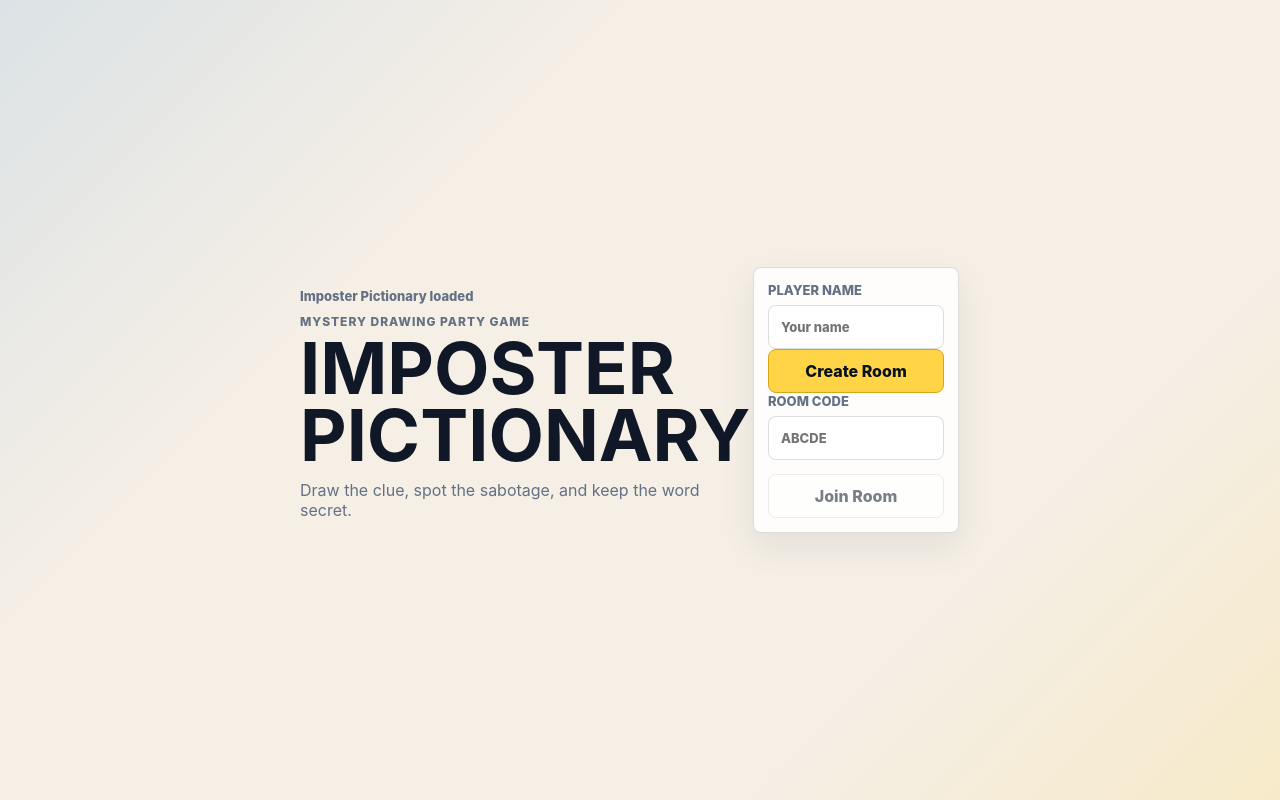
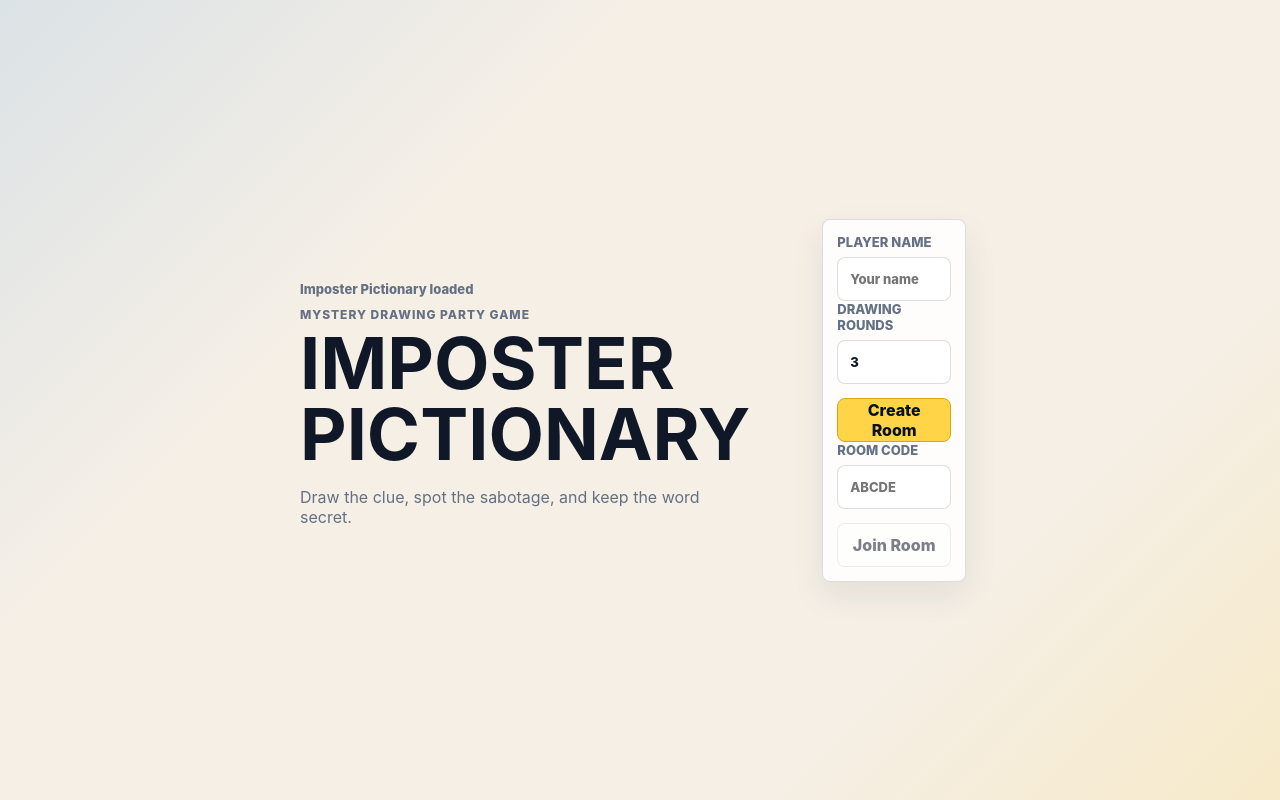
Before and after one commit to siddharth559/Imposter-Pictionary-, a React (Vite) app: page / in a window 1280 px wide. Built offline with nearby package versions, Linux system fonts and the light colour scheme; no server answers.

Commit message:
Add host round setting

```diff
--- a/src/firebase/rooms.ts
+++ b/src/firebase/rooms.ts
@@ -2,7 +2,7 @@ import { get, onDisconnect, onValue, ref, set, update } from 'firebase/database'
 import type { User } from 'firebase/auth'
 import { getFirebaseDatabase } from './client'
 import { signInGuest } from './auth'
-import { DEFAULT_CYCLES, DEFAULT_TURN_SECONDS, MAX_PLAYERS } from '../game/constants'
+import { DEFAULT_CYCLES, DEFAULT_TURN_SECONDS, MAX_CYCLES, MAX_PLAYERS, MIN_CYCLES } from '../game/constants'
 import type { Room } from '../game/types'
 
 const ROOM_CODE_LENGTH = 5
@@ -15,6 +15,11 @@ export function normalizeRoomCode(roomCode: string) {
 
 export function normalizePlayerName(playerName: string) {
   return playerName.trim().slice(0, 18) || 'Player'
+}
+
+export function normalizeCycles(cycles: number) {
+  if (!Number.isFinite(cycles)) return DEFAULT_CYCLES
+  return Math.max(MIN_CYCLES, Math.min(MAX_CYCLES, Math.round(cycles)))
 }
 
 export function generateRoomCode() {
@@ -48,8 +53,9 @@ async function getAvailableRoomCode() {
   throw new Error('Could not generate a unique room code. Please try again.')
 }
 
-export async function createRoom(playerNameInput: string) {
+export async function createRoom(playerNameInput: string, cyclesInput = DEFAULT_CYCLES) {
   const playerName = normalizePlayerName(playerNameInput)
+  const cycles = normalizeCycles(cyclesInput)
   const user = await ensureGuestUser()
   const roomCode = await getAvailableRoomCode()
   const database = getFirebaseDatabase()
@@ -62,7 +68,7 @@ export async function createRoom(playerNameInput: string) {
     hostId: user.uid,
     createdAt: now,
     settings: {
-      cycles: DEFAULT_CYCLES,
+      cycles,
       turnSeconds: DEFAULT_TURN_SECONDS,
       maxPlayers: MAX_PLAYERS,
     },
--- a/src/game/constants.ts
+++ b/src/game/constants.ts
@@ -2,3 +2,5 @@ export const MIN_PLAYERS = 4
 export const MAX_PLAYERS = 8
 export const DEFAULT_TURN_SECONDS = 60
 export const DEFAULT_CYCLES = 3
+export const MIN_CYCLES = 1
+export const MAX_CYCLES = 6
--- a/src/pages/HomePage.tsx
+++ b/src/pages/HomePage.tsx
@@ -1,6 +1,7 @@
 import { FormEvent, useState } from 'react'
 import { useNavigate } from 'react-router-dom'
-import { createRoom, joinRoom, normalizeRoomCode, PLAYER_NAME_STORAGE_KEY } from '../firebase/rooms'
+import { createRoom, joinRoom, normalizeCycles, normalizeRoomCode, PLAYER_NAME_STORAGE_KEY } from '../firebase/rooms'
+import { DEFAULT_CYCLES, MAX_CYCLES, MIN_CYCLES } from '../game/constants'
 
 export function HomePage() {
   const navigate = useNavigate()
@@ -8,6 +9,7 @@ export function HomePage() {
     () => localStorage.getItem(PLAYER_NAME_STORAGE_KEY) ?? '',
   )
   const [roomCode, setRoomCode] = useState('')
+  const [cycles, setCycles] = useState(DEFAULT_CYCLES)
   const [isSubmitting, setIsSubmitting] = useState(false)
   const [error, setError] = useState<string | null>(null)
 
@@ -16,7 +18,7 @@ export function HomePage() {
     setIsSubmitting(true)
     setError(null)
     try {
-      const nextRoomCode = await createRoom(playerName)
+      const nextRoomCode = await createRoom(playerName, cycles)
       navigate(`/lobby/${nextRoomCode}`)
     } catch (err) {
       setError(err instanceof Error ? err.message : 'Could not create room.')
@@ -63,6 +65,16 @@ export function HomePage() {
         </label>
 
         <form className="stack" onSubmit={handleCreateRoom}>
+          <label>
+            Drawing rounds
+            <input
+              type="number"
+              min={MIN_CYCLES}
+              max={MAX_CYCLES}
+              value={cycles}
+              onChange={(event) => setCycles(normalizeCycles(Number(event.target.value)))}
+            />
+          </label>
           <button className="primary-button" type="submit" disabled={isSubmitting}>
             Create Room
           </button>
--- a/src/pages/LobbyPage.tsx
+++ b/src/pages/LobbyPage.tsx
@@ -101,6 +101,10 @@ export function LobbyPage() {
           <p className="section-label">Room code</p>
           <strong className="room-code">{roomCode}</strong>
         </div>
+        <div>
+          <p className="section-label">Rounds</p>
+          <strong>{room.settings.cycles}</strong>
+        </div>
         <button type="button" onClick={handleShareRoom}>
           {shareStatus || 'Share / Copy'}
         </button>
--- a/src/styles/global.css
+++ b/src/styles/global.css
@@ -645,6 +645,17 @@ p {
     grid-template-columns: 1.1fr 0.9fr;
     align-items: center;
     max-width: 1040px;
+    gap: 48px;
+  }
+
+  .home-page .hero-panel {
+    padding-right: 24px;
+  }
+
+  .home-page .hero-panel h1 {
+    max-width: 12ch;
+    margin-bottom: 18px;
+    line-height: 0.98;
   }
 
   .hero-panel h1,
```
